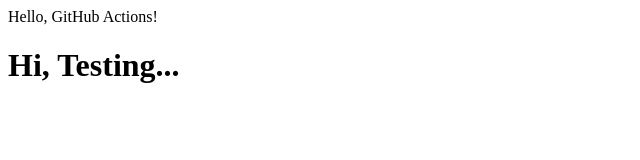
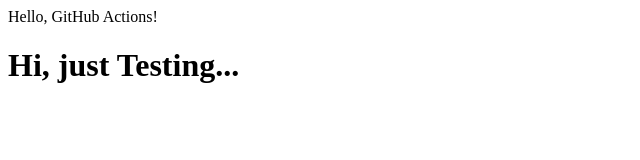
Before and after one commit to saketh-22/gh-deployment-workflow, a plain HTML site: page index.html in a window 1280 px wide. Shown: the whole page, without its empty margins (0-640 px from the left). Drawn offline with Linux system fonts and the light colour scheme.

Commit message:
Update index.html

```diff
--- a/index.html
+++ b/index.html
@@ -7,6 +7,6 @@
 </head>
 <body>
     Hello, GitHub Actions!
-    <h1> Hi, Testing...</h1>
+    <h1> Hi, just Testing...</h1>
 </body>
 </html>
```
